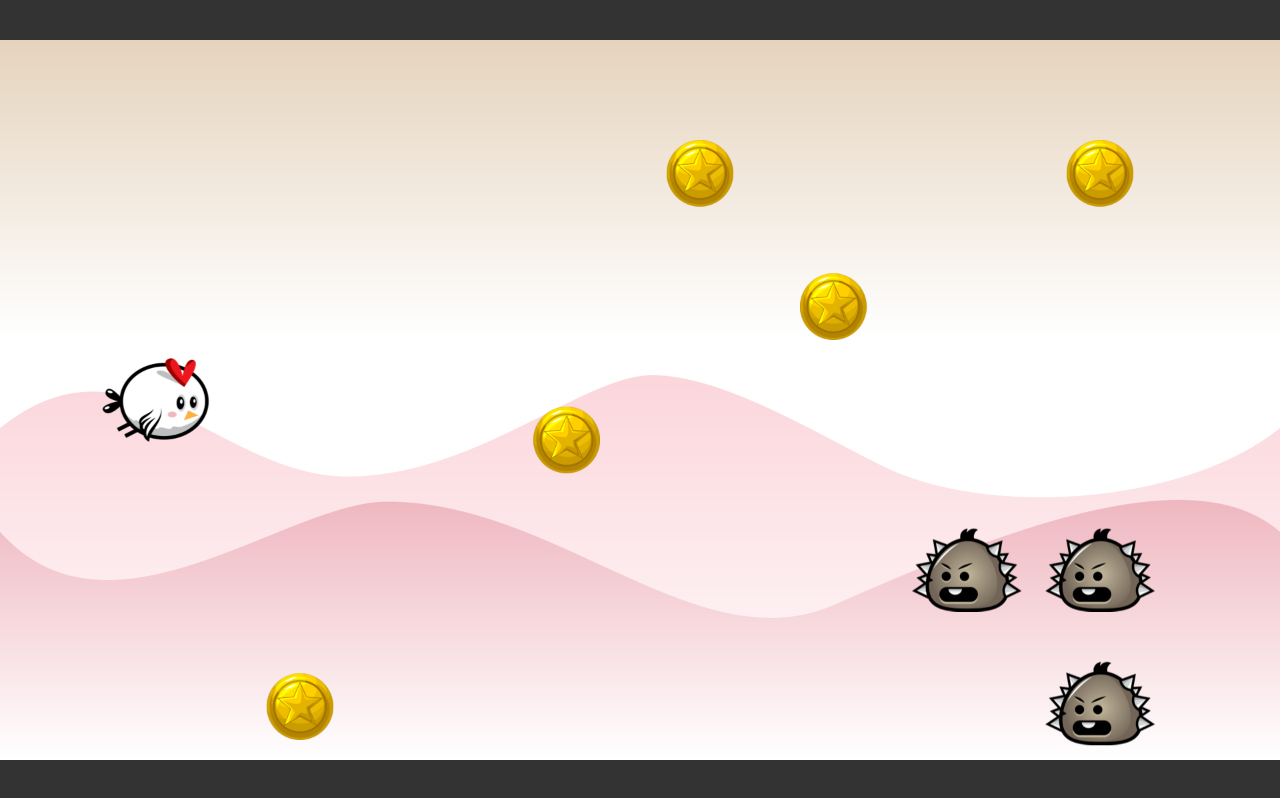
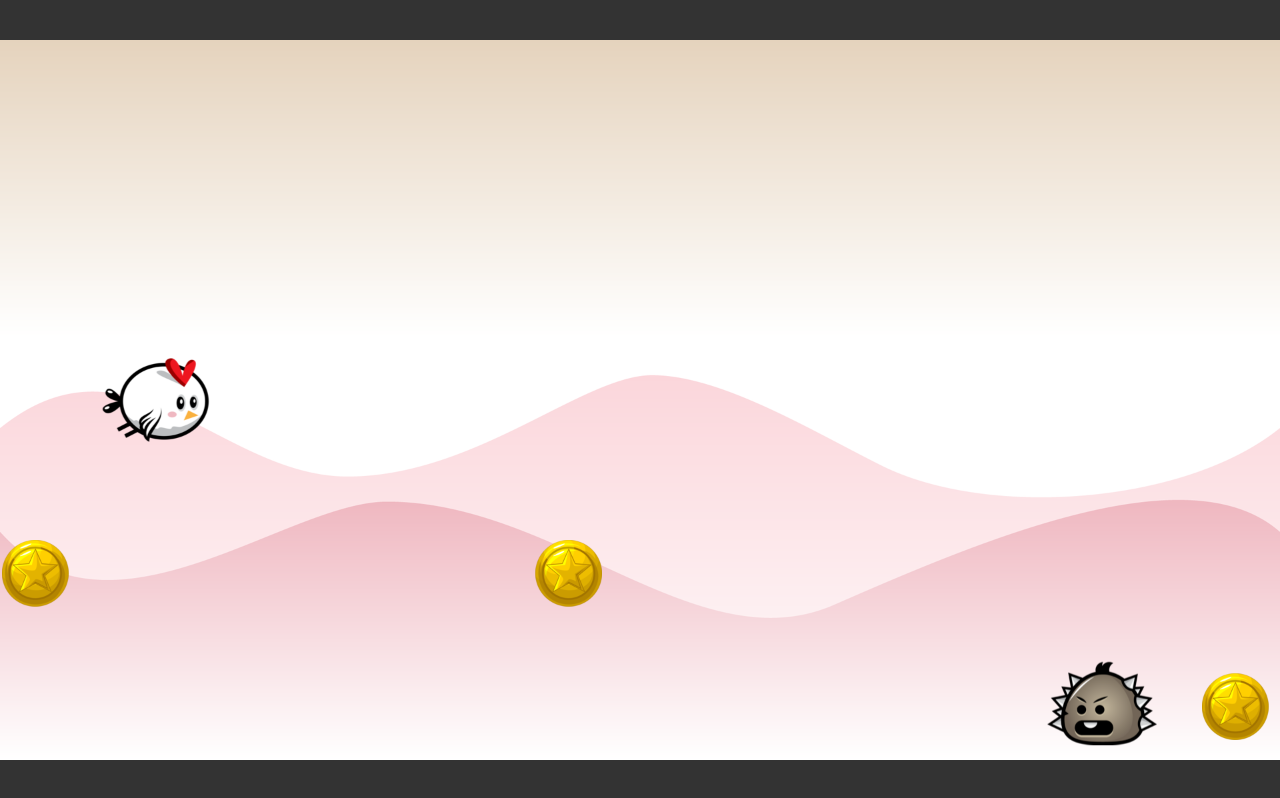
Before and after one commit to gex713/BuildAGame-MusicCity, a website: page music-city-game-1.1/MyGame/index.html in a window 1280 px wide. Drawn offline with Linux system fonts and the light colour scheme.

Commit message:
Added collision detection so game resets when spikes are hit and coins are collected when hit.

```diff
--- a/music-city-game-1.1/MyGame/game.js
+++ b/music-city-game-1.1/MyGame/game.js
@@ -6,16 +6,31 @@ const GRID_SIZE = 200
 const GRID_COLUMNS = 800
 const GRID_ROWS = 5
 const GRID_DENSITY = 0.06
+const FLY_SPEED = 3
 
 class Entity {
     constructor(x, y, size) {
         Object.assign(this, {x, y, size})
     }
+    hits(other) {
+        const dx = this.x - other.x
+        const dy = this.y - other.y
+        const range = this.size + other.size
+        return Math.sqrt(dx * dx + dy * dy) < range
+    }
+
 }
 
 class Flappy extends Entity {
     constructor(x, y) {
         super(x, y, 55)
+        this.death = 0
+    }
+    update() {
+        this.x += FLY_SPEED
+    }
+    die() {
+        this.death = performance.now()
     }
 }
 
@@ -28,6 +43,10 @@ class Spike extends Entity {
 class Coin extends Entity {
     constructor(x, y) {
         super(x, y, 55)
+        this.collected = false
+    }
+    collect() {
+        this.collected = true
     }
 }
 
@@ -50,4 +69,18 @@ export default class Game {
             }
         }
     }
+
+    update() {
+        this.flappy.update()
+
+        this.spikes.forEach(s => {
+            if (s.hits(this.flappy)) this.flappy.die()
+        })
+        this.coins.forEach(c => {
+            if(c.hits(this.flappy)) c.collect()
+        })
+
+        const finished = this.flappy.death > 0
+        return finished
+    }
 }
--- a/music-city-game-1.1/MyGame/index.html
+++ b/music-city-game-1.1/MyGame/index.html
@@ -41,7 +41,7 @@
 
 		const TICK = 1000 / 240
 
-		const game = new Game()
+		let game = new Game()
 		const view = new View()
 
 		const ctx = document.getElementById('viewport')
@@ -55,6 +55,8 @@
 
             const now = performance.now()
             while (time + TICK <= now) {
+                const finished = game.update()
+                if(finished) game = new Game()
                 time += TICK
             }
             view.render(game, ctx)
--- a/music-city-game-1.1/MyGame/view.js
+++ b/music-city-game-1.1/MyGame/view.js
@@ -34,6 +34,7 @@ export default class View {
                     ctx.drawImage(spike, s.x - spike.width * 0.5, s.y - spike.height * 0.55)
                 })
                 game.coins.forEach(c => {
+                    if(c.collected) return
                     if (c.x < game.flappy.x - 300 || c.x > game.flappy.x + 2000) return
                     ctx.drawImage(coin, c.x - coin.width * 0.5, c.y - coin.height * 0.5)
                 })
```
